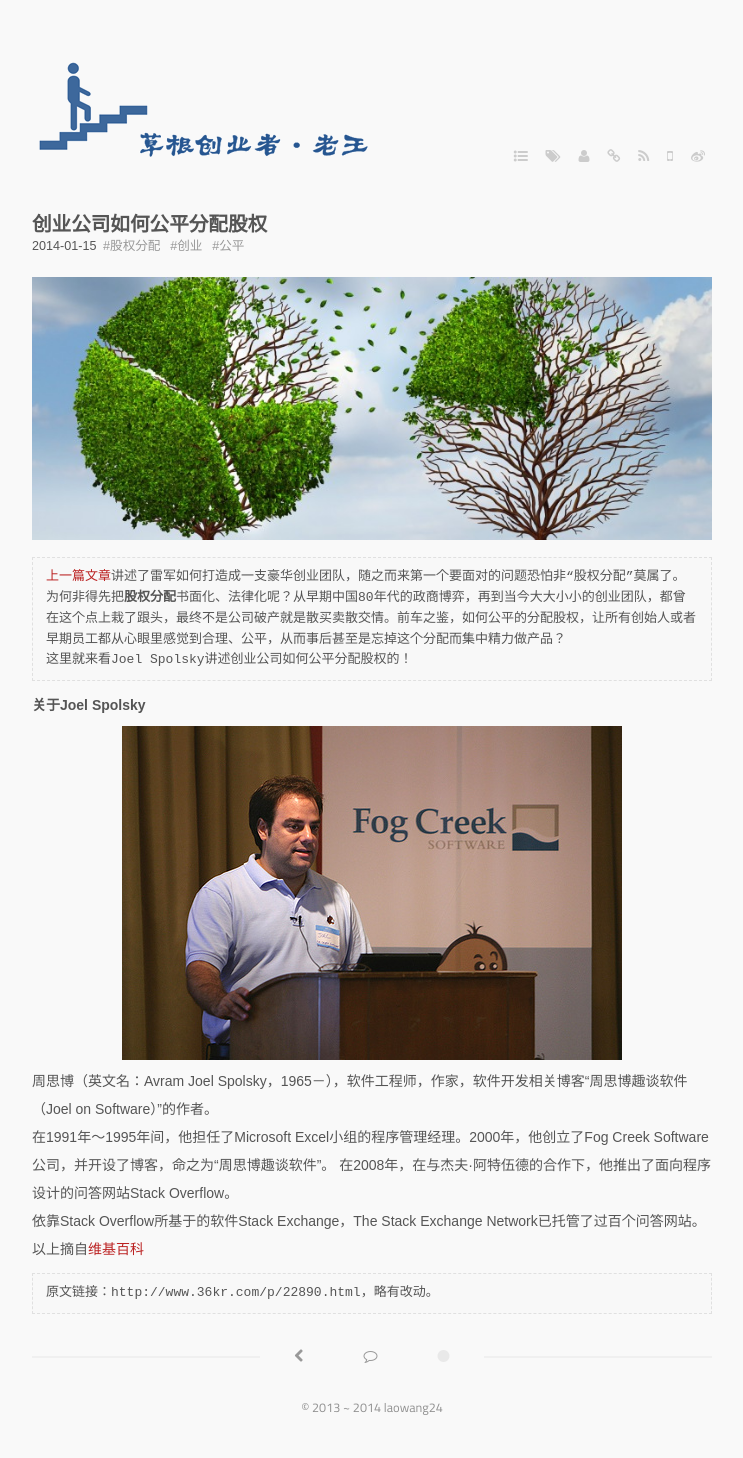
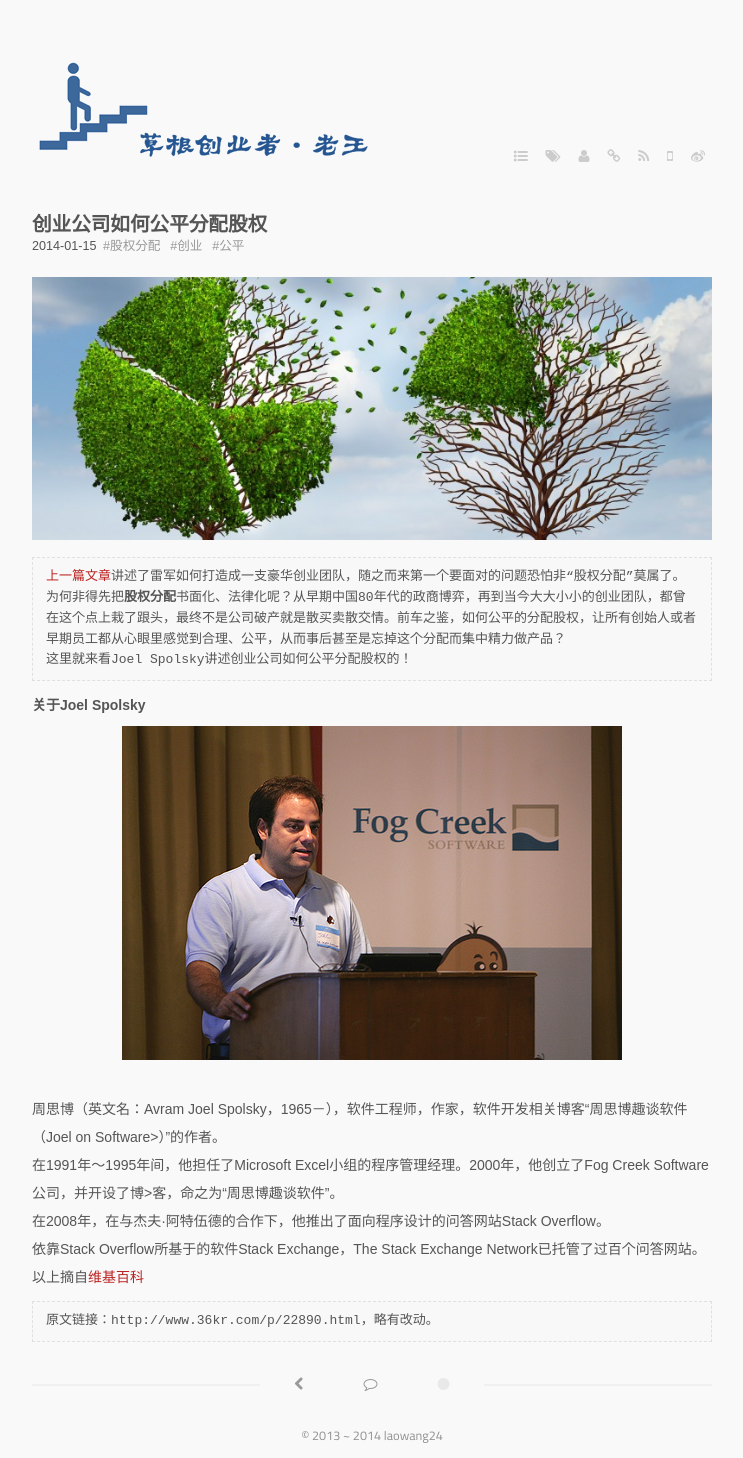
Before and after one commit to laowang24/laowang24.github.com, a Jekyll site: the page built from _posts/2014-01-15-equity-distribution.markdown, in a window 1280 px wide. Shown: the whole page, without its empty margins (268-1011 px from the left). Built offline with Jekyll 4.4.1, drawn with Linux system fonts in a browser that asks for light colours; some web fonts are replaced; Markdown is read by kramdown in place of the engine named in the settings; before the commit the page ends 1430 px from its top, so only the background shows below that.

Commit message:
update at 2014-01-19

```diff
--- a/_posts/2014-01-15-equity-distribution.markdown
+++ b/_posts/2014-01-15-equity-distribution.markdown
@@ -17,10 +17,11 @@ tags:
 
 **关于Joel Spolsky**
 ![](/media/images/201401/Joel_Spolsky.jpg)
-周思博（英文名：Avram Joel Spolsky，1965－），软件工程师，作家，软件开发相关博客“周思博趣谈软件（Joel on Software）”的作者。
-在1991年～1995年间，他担任了Microsoft Excel小组的程序管理经理。2000年，他创立了Fog Creek Software公司，并开设了博客，命之为“周思博趣谈软件”。
+周思博（英文名：Avram Joel Spolsky，1965－），软件工程师，作家，软件开发相关博客“周思博趣谈软件（Joel on Software>）”的作者。
+在1991年～1995年间，他担任了Microsoft Excel小组的程序管理经理。2000年，他创立了Fog Creek Software公司，并开设了博>客，命之为“周思博趣谈软件”。
 在2008年，在与杰夫·阿特伍德的合作下，他推出了面向程序设计的问答网站Stack Overflow。
 依靠Stack Overflow所基于的软件Stack Exchange，The Stack Exchange Network已托管了过百个问答网站。
 以上摘自[维基百科](http://zh.wikipedia.org/wiki/%E5%91%A8%E6%80%9D%E5%8D%9A)
 
+
 > 原文链接：http://www.36kr.com/p/22890.html，略有改动。
```
